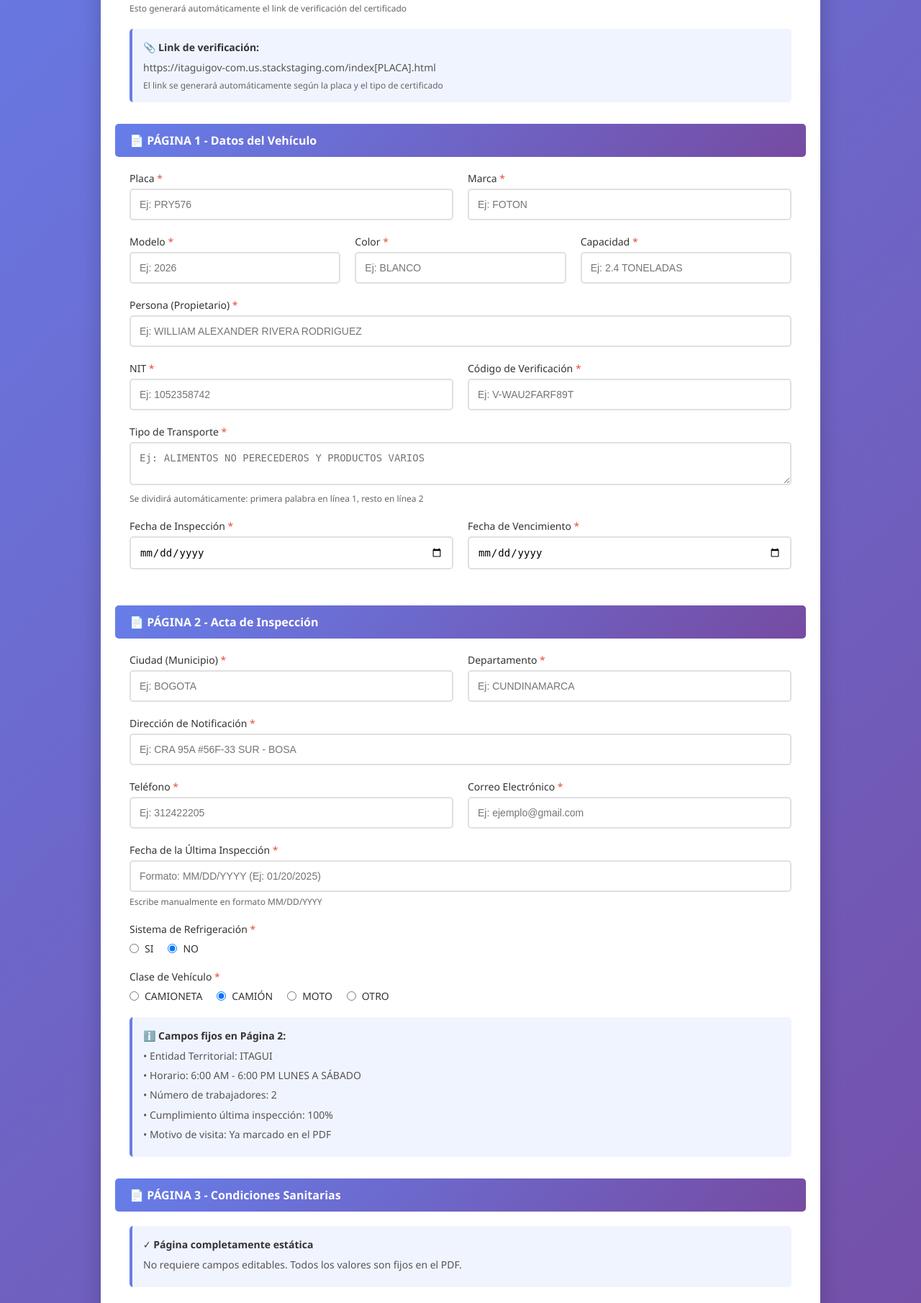
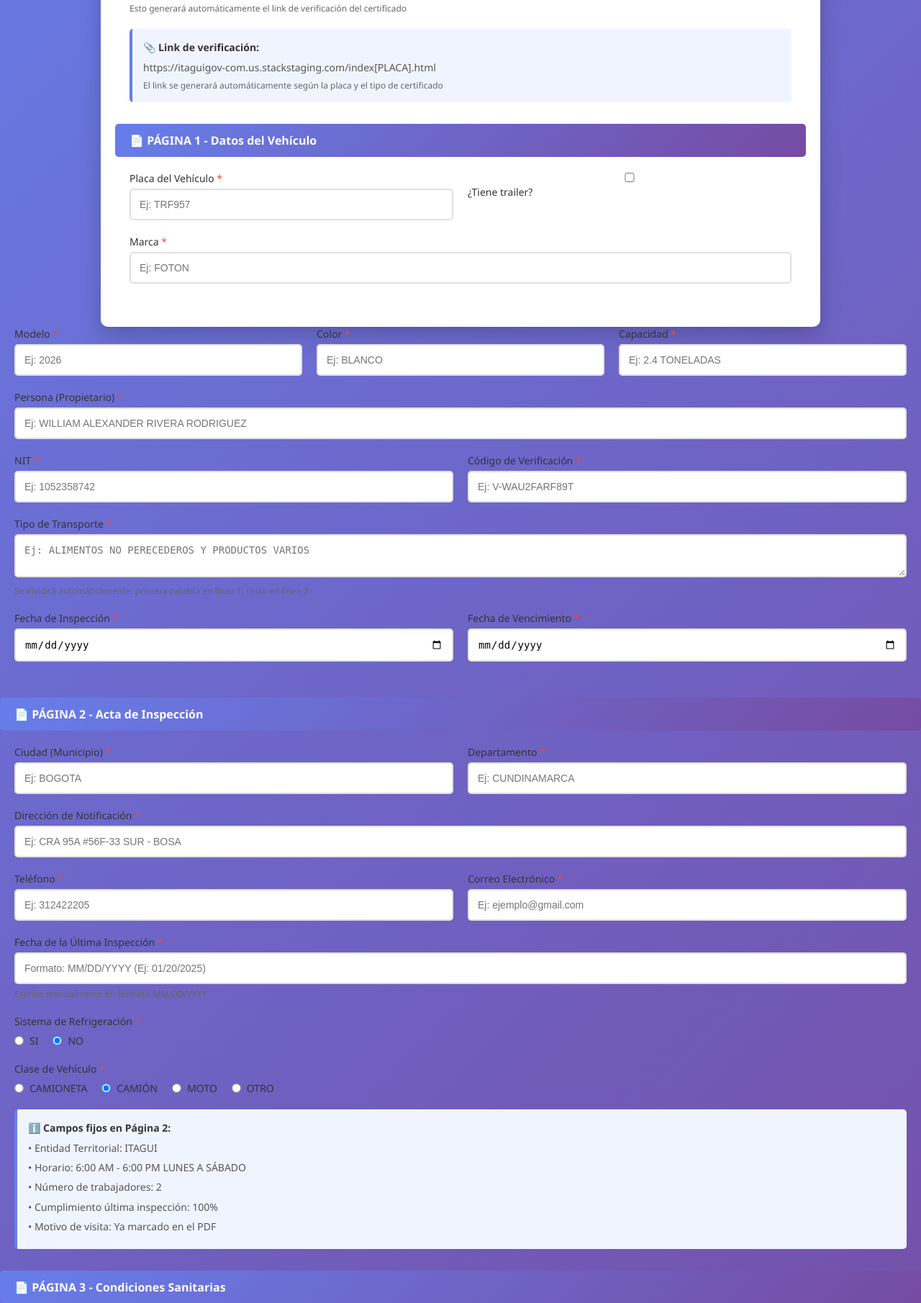
Before and after one commit to TechGfx/certitagui, a Flask app: page / in a window 1280 px wide. Shown: the part 517-2327 px from the top of the page at 72% size. Run offline with Flask 3, Linux system fonts and the light colour scheme; the visitor is signed in with stand-in values (Sample User, id 1).

Commit message:
fix db to stoico

```diff
--- a/app.py
+++ b/app.py
@@ -29,21 +29,16 @@ app = Flask(__name__)
 # === CONFIGURACIÓN DE LA BASE DE DATOS Y SEGURIDAD ===
 # === CONFIGURACIÓN DE LA BASE DE DATOS Y SEGURIDAD ===
 
-# SECRET_KEY: obtener de variable de entorno o usar una por defecto en desarrollo
+# SECRET_KEY
 app.secret_key = os.environ.get("SECRET_KEY", "dev-key-cambiar-en-produccion")
 
-# DATABASE_URL: configuración automática para PostgreSQL o SQLite
+# DATABASE_URL (ahora para MySQL)
 database_url = os.environ.get("DATABASE_URL")
 
-if database_url:
-    # Render usa postgres:// pero SQLAlchemy necesita postgresql://
-    if database_url.startswith("postgres://"):
-        database_url = database_url.replace("postgres://", "postgresql://", 1)
-    app.config["SQLALCHEMY_DATABASE_URI"] = database_url
-else:
-    # Desarrollo local con SQLite
-    app.config["SQLALCHEMY_DATABASE_URI"] = "sqlite:///app.db"
+if not database_url:
+    raise RuntimeError("DATABASE_URL no está configurada")
 
+app.config["SQLALCHEMY_DATABASE_URI"] = database_url
 app.config["SQLALCHEMY_TRACK_MODIFICATIONS"] = False
 
 db.init_app(app)
@@ -209,6 +204,10 @@ def generar_certificado(datos):
         # Agregar todas las páginas
         writer.append(reader)
 
+        # Usar placa_archivos para nombres de archivos
+        placa_display = datos.get("placa", "")  # Placa completa para mostrar
+        placa_archivos = datos.get("placa_archivos", placa_display)  # Para archivos
+
         # Dividir tipo de transporte (Página 1: 2 palabras)
         tipo_dividido = dividir_tipo_transporte(
             datos.get("tipo_transporte", ""), palabras_linea1=3
@@ -304,6 +303,14 @@ def generar_certificado(datos):
             "fecha_firma_mes": fecha_firma["mes"],
             "fecha_firma_anio": fecha_firma["anio"],
         }
+
+        # === GENERAR NOMBRE DE ARCHIVO CON PLACA DEL TRAILER ===
+        placa_limpia = placa_archivos.replace(" ", "_")
+
+        if tipo_certificado != "nuevo":
+            nombre_archivo = f"{placa_limpia}{tipo_certificado}.pdf"
+        else:
+            nombre_archivo = f"{placa_limpia}.pdf"
 
         # Actualizar cada página por separado
         if len(writer.pages) >= 1:
@@ -471,9 +478,27 @@ def login():
 @login_required
 def generar():
     """Procesa el formulario y genera el PDF"""
+
+    # Capturar datos del trailer
+    es_trailer = request.form.get("es_trailer") == "true"
+    placa_vehiculo = request.form.get("placa", "")
+    placa_trailer = request.form.get("placa_trailer", "")
+
+    # Si es trailer, combinar placas
+    if es_trailer and placa_trailer:
+        placa_completa = f"{placa_vehiculo} TRAILER: {placa_trailer}"
+        placa_archivos = placa_trailer  # Usar placa del trailer para archivos
+    else:
+        placa_completa = placa_vehiculo
+        placa_archivos = placa_vehiculo
+
     datos = {
         # Tipo de certificado
         "tipo_certificado": request.form.get("tipo_certificado", "nuevo"),  # ← NUEVO
+        # Placas
+        "placa": placa_completa,  # Para mostrar en el PDF
+        "placa_archivos": placa_archivos,  # Para nombres de archivos
+        "es_trailer": es_trailer,
         # Página 1
         "placa": request.form.get("placa", ""),
         "marca": request.form.get("marca", ""),
--- a/init_db.py
+++ b/init_db.py
@@ -17,8 +17,8 @@ def init_db():
         # Verificar si ya existe algún usuario
         if User.query.first() is None:
             # Crear usuario admin por defecto
-            admin_username = os.environ.get("ADMIN_USER", "admin")
-            admin_password = os.environ.get("ADMIN_PASSWORD", "cambiar123")
+            admin_username = os.environ.get("ADMIN_USER", "lauvasco518")
+            admin_password = os.environ.get("ADMIN_PASSWORD", "0518lau")
 
             admin = User(username=admin_username, role="admin")
             admin.set_password(admin_password)
--- a/requirements.txt
+++ b/requirements.txt
@@ -11,3 +11,4 @@ flask-sqlalchemy==3.1.1
 flask-login==0.6.3
 werkzeug==3.0.1
 psycopg2-binary==2.9.9
+pymysql
--- a/templates/index.html
+++ b/templates/index.html
@@ -351,17 +351,39 @@
 
                 <div class="row">
                     <div class="form-group">
-                        <label for="placa"
-                            >Placa <span class="required">*</span></label
-                        >
-                        <input
-                            type="text"
-                            id="placa"
-                            name="placa"
-                            required
-                            placeholder="Ej: PRY576"
-                        />
+                        <label for="placa">Placa del Vehículo <span class="required">*</span></label>
+                        <input type="text" id="placa" name="placa" required placeholder="Ej: TRF957">
                     </div>
+
+                    <div class="form-group">
+                        <label>
+                            <input type="checkbox" id="es_trailer" name="es_trailer" value="true" onclick="toggleTrailer()">
+                            ¿Tiene trailer?
+                        </label>
+                    </div>
+                </div>
+
+                <div class="form-group" id="placa_trailer_container" style="display: none;">
+                    <label for="placa_trailer">Placa del Trailer <span class="required">*</span></label>
+                    <input type="text" id="placa_trailer" name="placa_trailer" placeholder="Ej: R40675">
+                </div>
+
+                <script>
+                function toggleTrailer() {
+                    const esTrailer = document.getElementById('es_trailer').checked;
+                    const container = document.getElementById('placa_trailer_container');
+                    const input = document.getElementById('placa_trailer');
+
+                    if (esTrailer) {
+                        container.style.display = 'block';
+                        input.required = true;
+                    } else {
+                        container.style.display = 'none';
+                        input.required = false;
+                        input.value = '';
+                    }
+                }
+                </script>
 
                     <div class="form-group">
                         <label for="marca"
```
Also changed, not shown: 1 other file.
